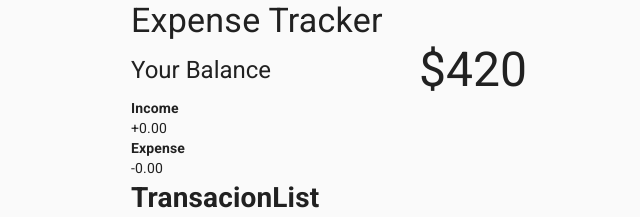
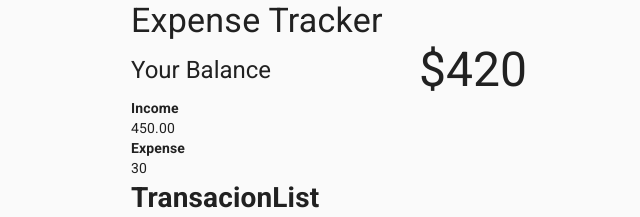
Before and after one commit to sebastianfox81/expense-tracker, a React (Create React App) app in the folder client/: page / in a window 1280 px wide. Shown: the top 217 px of the page, without its empty margins (311-951 px from the left). Built offline with nearby package versions, Linux system fonts and the light colour scheme.

Commit message:
Implemented income expense calculation in IncomeExpenses component

```diff
--- a/client/src/App.js
+++ b/client/src/App.js
@@ -1,4 +1,4 @@
-import AppCss from './App.css';
+import './App.css';
 import React from 'react';
 import Header from './components/Header'
 import Balance from './components/Balance'
--- a/client/src/components/IncomeExpenses.js
+++ b/client/src/components/IncomeExpenses.js
@@ -1,12 +1,25 @@
-import React from 'react';
+import React, { useContext } from 'react';
+import { useGlobalContext } from './context'
 
 const IncomeExpenses = () => {
+
+  const { transactions } = useGlobalContext();
+  const amounts = transactions.map((item) => item.amount)
+
+  const income = amounts
+      .filter((amount) => amount > 0)
+      .reduce((acc, curr) => (acc += curr), 0).toFixed(2)
+  const expense = amounts
+      .filter(amount => amount < 0)
+      .reduce((acc, curr) => (acc += curr), 0).toFixed(2) * -1
+  console.log(expense)
+
   return <div>
 
     <h4>Income</h4>
-    <p>+0.00</p>
+    <p>{income}</p>
     <h4>Expense</h4>
-    <p>-0.00</p>
+    <p>{expense}</p>
   </div>;
 };
 
```
